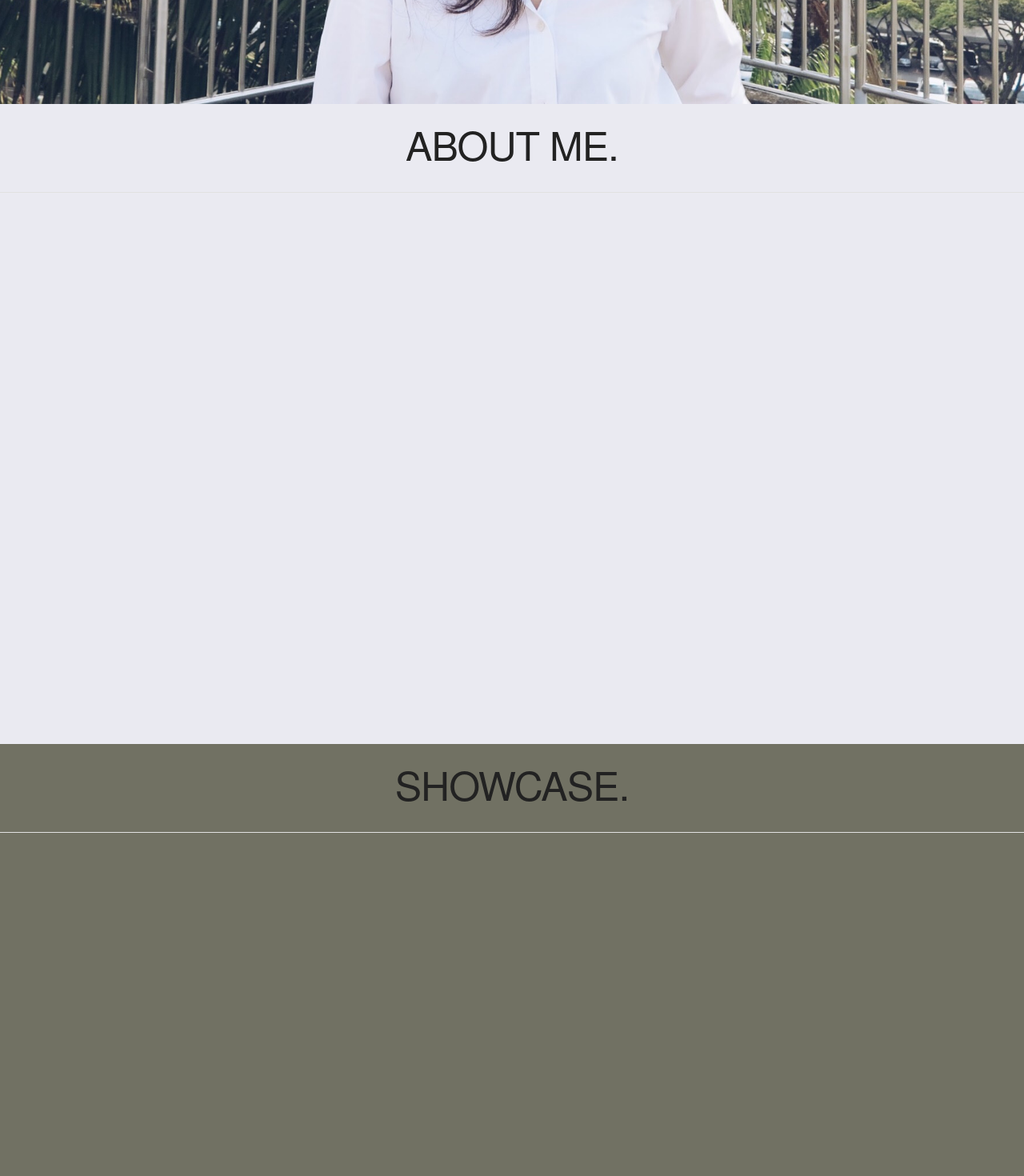
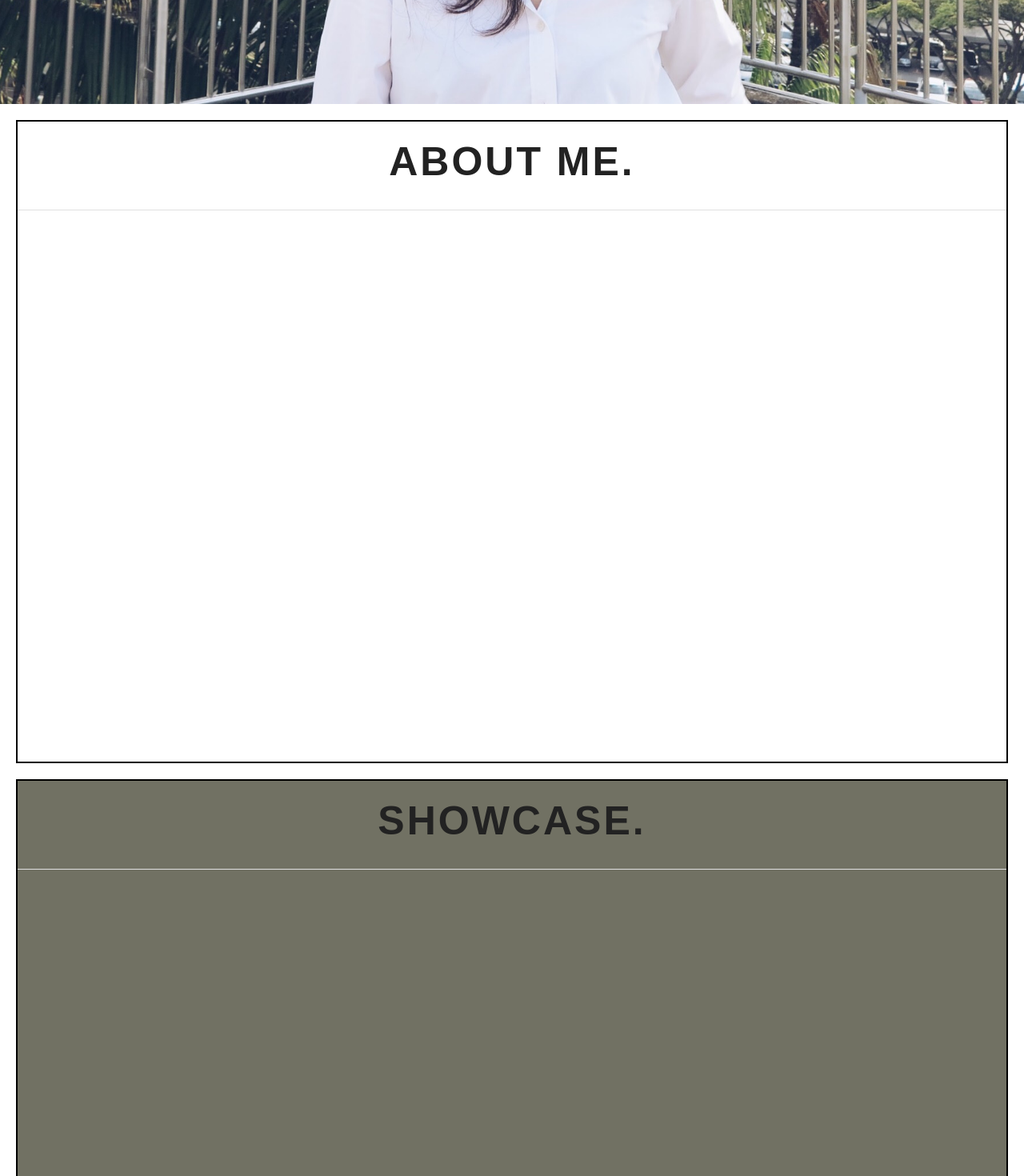
Before and after one commit to giftofjehovah/portfolio, a React (Create React App) app: page / in a window 1280 px wide. Shown: the part 620-2090 px from the top of the page at 80% size. Built offline with nearby package versions, Linux system fonts and the light colour scheme.

Commit message:
added google fonts and mixins

```diff
--- a/src/style/App.css
+++ b/src/style/App.css
@@ -1,19 +1,3 @@
-/*Content*/
-.title {
-  text-align: center;
-  margin-bottom: 0;
-  padding-top: 20px;
-  text-transform: uppercase; }
-  .title hr {
-    width: 30vw;
-    margin-top: 0;
-    color: white; }
-
-body {
-  margin: 0;
-  padding: 0;
-  font-family: sans-serif; }
-
 /*Navbar*/
 .page {
   /* Height & width depends on how you want to reveal the overlay (see JS below) */
@@ -95,19 +79,45 @@ body {
   top: 50%;
   margin-top: -100px; }
 
+/* Panel mixins */
 /*About*/
 .About-panel {
   height: 100vh;
-  background-color: #EAEAF1; }
+  border: 2px solid black;
+  margin: 20px;
+  background-color: "none"; }
 
 /*Showcase*/
 .Showcase-panel {
   height: 100vh;
+  border: 2px solid black;
+  margin: 20px;
   background-color: #717163; }
 
 /*Contact Me*/
 .Contact-panel {
   height: 100vh;
+  border: 2px solid black;
+  margin: 20px;
   background-color: #CFCDCD; }
 
+/*Content*/
+.title {
+  text-align: center;
+  margin-bottom: 0;
+  padding-top: 20px;
+  text-transform: uppercase;
+  font-family: 'Archivo Narrow', sans-serif;
+  font-weight: bold;
+  letter-spacing: 3px; }
+  .title hr {
+    width: 30vw;
+    margin-top: 0;
+    color: white; }
+
+body {
+  margin: 0;
+  padding: 0;
+  font-family: 'Open Sans', sans-serif; }
+
 /*# sourceMappingURL=App.css.map */
--- a/src/style/App.scss
+++ b/src/style/App.scss
@@ -1,25 +1,4 @@
 $blue-white: #EAEAF1;
-
-/*Content*/
-.title{
-  text-align: center;
-  margin-bottom: 0;
-  padding-top: 20px;
-  text-transform: uppercase;
-
-  hr {
-    width: 30vw;
-    margin-top: 0;
-    color: white;
-  }
-}
-
-
-body {
-  margin: 0;
-  padding: 0;
-  font-family: sans-serif;
-}
 
 /*Navbar*/
 .page {
@@ -108,18 +87,48 @@ body {
   margin-top: -100px
 }
 
+/* Panel mixins */
+@mixin panel($bg-color){
+  height: 100vh;
+  border: 2px solid black;
+  margin: 20px;
+  background-color: $bg-color;
+}
+
 /*About*/
 .About-panel {
-  height: 100vh;
-  background-color: $blue-white;
+  @include panel('none');
 }
 /*Showcase*/
 .Showcase-panel {
-  height: 100vh;
-  background-color: #717163;
+  @include panel(#717163);
 }
 /*Contact Me*/
 .Contact-panel {
-  height: 100vh;
-  background-color: #CFCDCD;
+  @include panel(#CFCDCD);
 }
+
+
+/*Content*/
+.title{
+  text-align: center;
+  margin-bottom: 0;
+  padding-top: 20px;
+  text-transform: uppercase;
+  font-family: 'Archivo Narrow', sans-serif;
+  font-weight: bold;
+  letter-spacing: 3px;
+
+  hr {
+    width: 30vw;
+    margin-top: 0;
+    color: white;
+  }
+}
+
+
+body {
+  margin: 0;
+  padding: 0;
+  font-family: 'Open Sans', sans-serif;
+}
```
Also changed, not shown: 1 other file (tests, documents, lock files or other folders).
